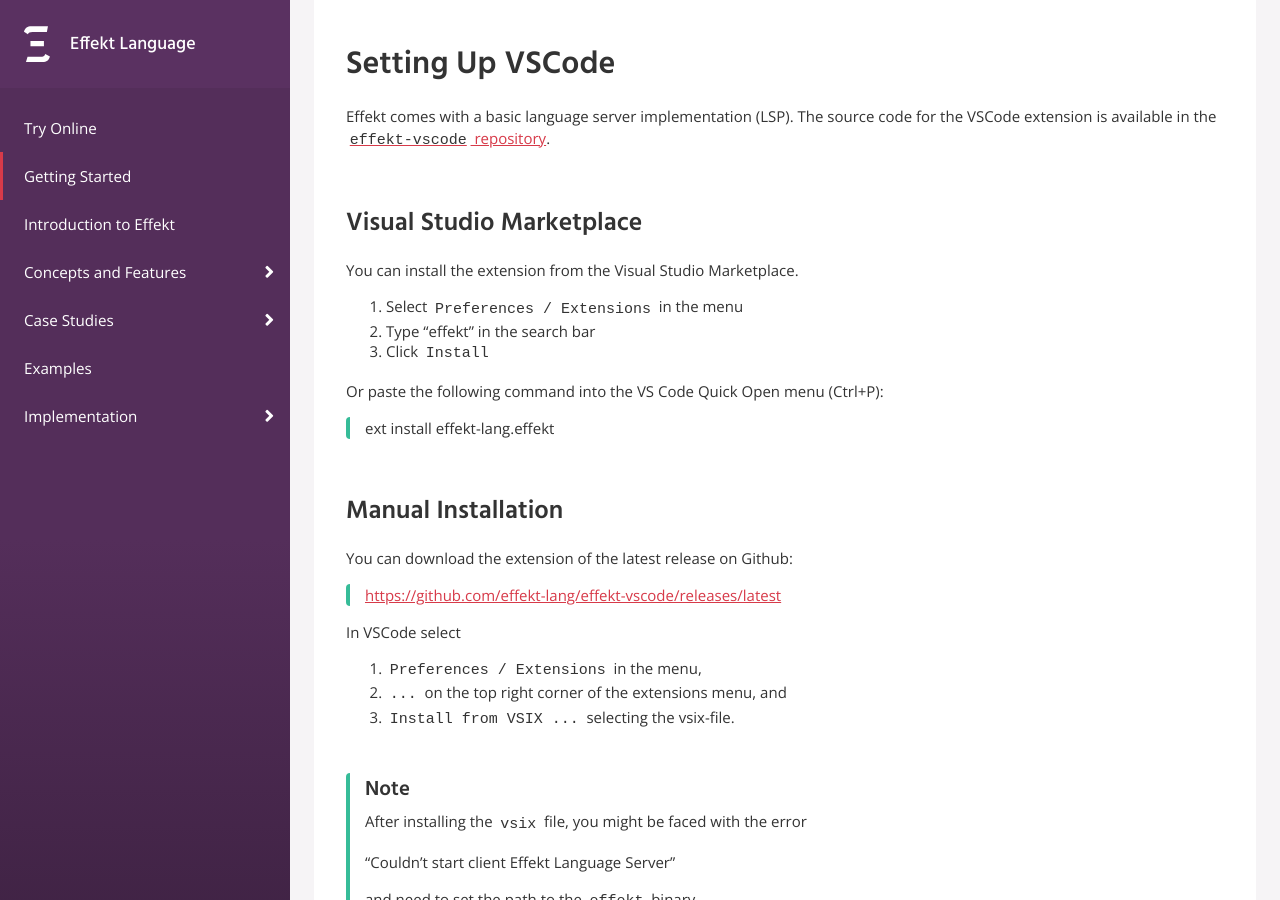
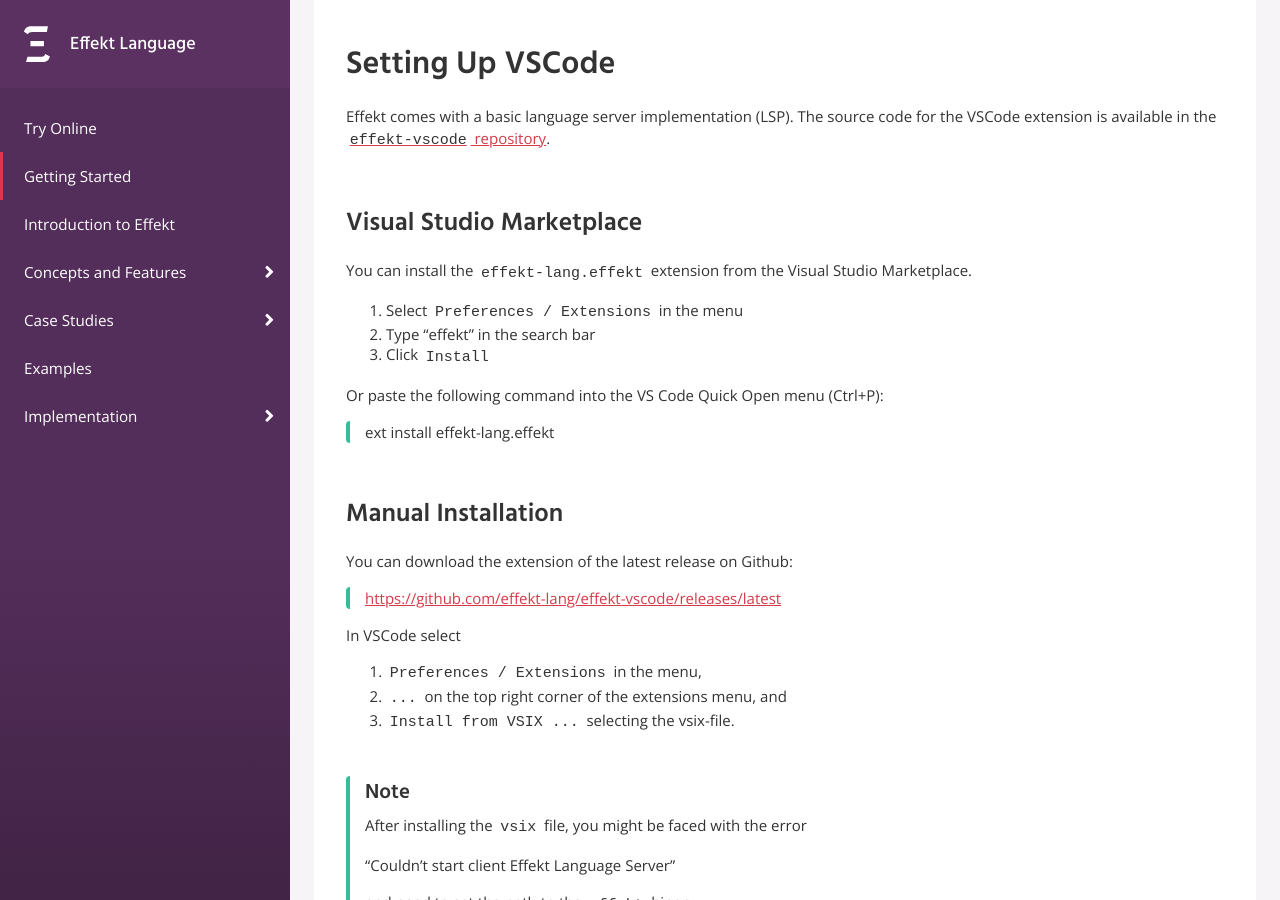
Before and after one commit to effekt-lang/effekt-website, a Jekyll site: the page built from docs/getting-started.md, in a window 1280 px wide and 900 px high, scrolled down 3435 px. Built offline with Jekyll 4.4.1, drawn with Linux system fonts in a browser that asks for light colours.

Commit message:
Make name of the extension more clear

```diff
--- a/docs/getting-started.md
+++ b/docs/getting-started.md
@@ -116,7 +116,7 @@
 
 ### Visual Studio Marketplace
 
-You can install the extension from the Visual Studio Marketplace.
+You can install the `effekt-lang.effekt` extension from the Visual Studio Marketplace.
 
 1. Select `Preferences / Extensions` in the menu
 2. Type "effekt" in the search bar
```
